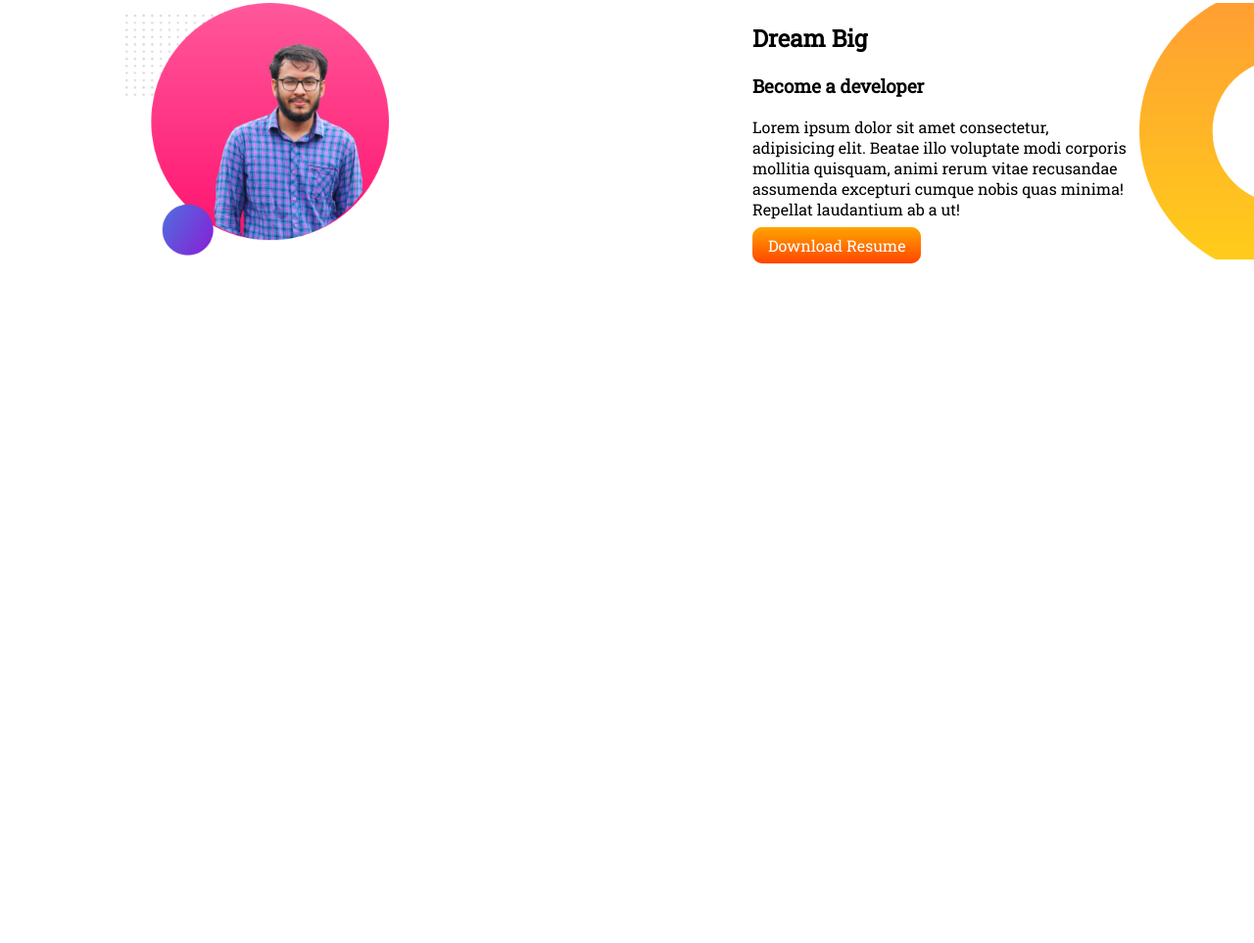
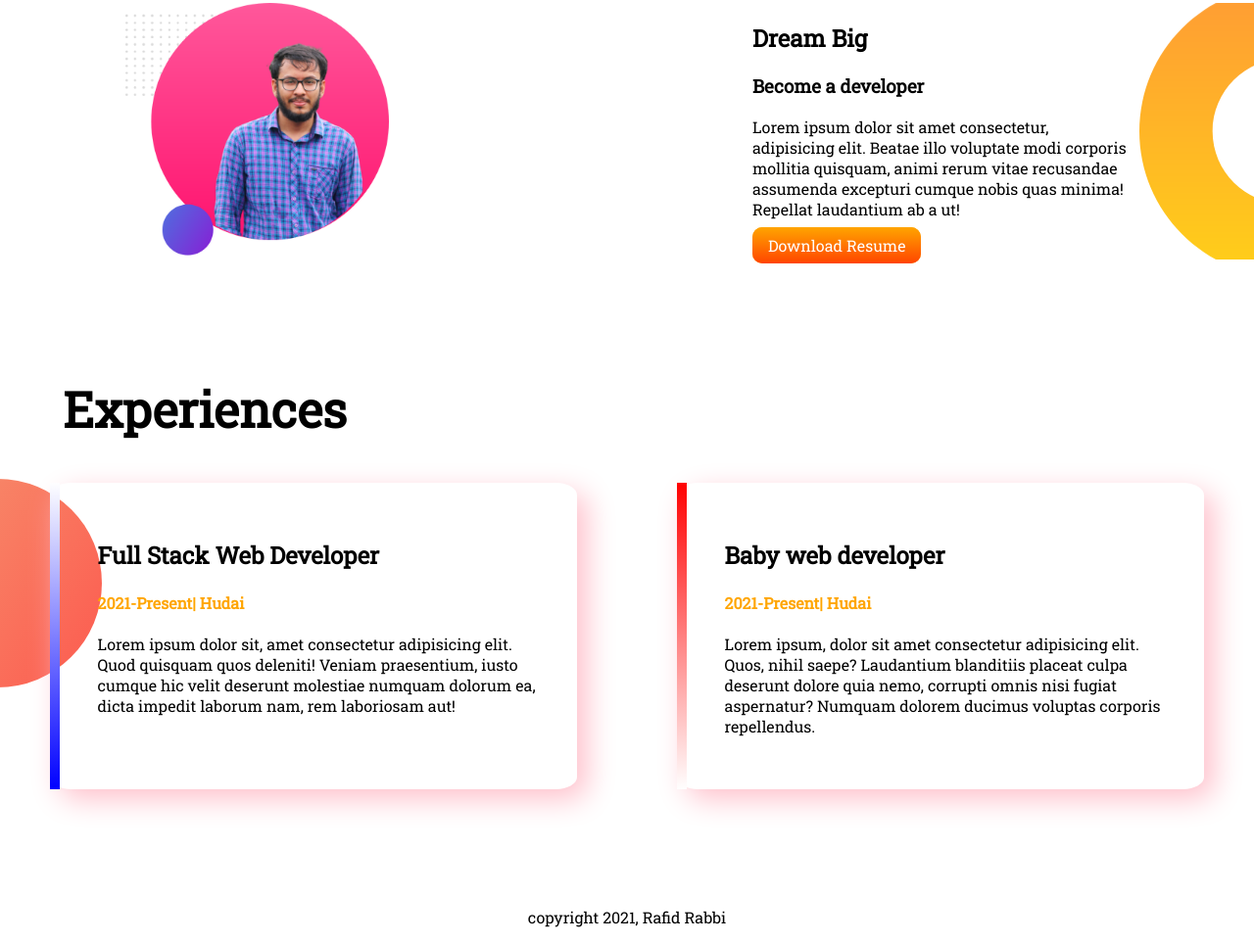
Before and after one commit to ToxicPlatypus/Programming-Hero-Portfolio-Website, a plain HTML site: page index.html in a window 1280 px wide. Shown: the part 625-1588 px from the top of the page at 98% size. Before the commit the page ends 1010 px from the top, so only its background shows below. Drawn offline with Linux system fonts and the light colour scheme; a web font is replaced by a local one.

Commit message:
final commit

```diff
--- a/index.html
+++ b/index.html
@@ -13,7 +13,7 @@
 </head>
 
 <body>
-    <section class="top-banner">
+    <section class="top-banner flexible-container">
         <div class="half-w">
             <h1>Welcome to</h1>
             <h1> <span class="name-color">Rafid Rabbi's</span> Portfolio!!</h1>
@@ -32,7 +32,7 @@
         </div>
     </section>
 
-    <section class="bottom-banner">
+    <section class="bottom-banner flexible-container">
         <div class="half-w">
             <img src="images/rafid-bg2.png" alt="">
         </div>
@@ -46,6 +46,31 @@
             <a class="Hire-me-link" href=""> Download Resume</a>
         </div>
     </section>
+
+    <section class="experience">
+        <h1> <span style="margin-left: 5%;">Experiences</span></h1>
+        <div class="flexible-container">
+            <div id="alexa2" class="experience-item">
+                <h2>Full Stack Web Developer</h2>
+                <h4 class="name-color">2021-Present| Hudai</h4>
+                <p>Lorem ipsum dolor sit, amet consectetur adipisicing elit. Quod quisquam quos deleniti! Veniam
+                    praesentium, iusto cumque hic velit deserunt molestiae numquam dolorum ea, dicta impedit laborum
+                    nam,
+                    rem laboriosam aut!</p>
+            </div>
+            <div id="alexa" class="experience-item">
+                <h2>Baby web developer</h2>
+                <h4 class="name-color">2021-Present| Hudai</h4>
+                <p>Lorem ipsum, dolor sit amet consectetur adipisicing elit. Quos, nihil saepe? Laudantium blanditiis
+                    placeat culpa deserunt dolore quia nemo, corrupti omnis nisi fugiat aspernatur? Numquam dolorem
+                    ducimus
+                    voluptas corporis repellendus.</p>
+            </div>
+        </div>
+    </section>
+    <footer>
+        <p>copyright 2021, Rafid Rabbi</p>
+    </footer>
 </body>
 
 </html>
--- a/style.css
+++ b/style.css
@@ -11,7 +11,7 @@ h1{
     color: orange;
 }
 
-section{
+.flexible-container{
     display: flex;
     margin-bottom: 120px;
 }
@@ -46,3 +46,34 @@ section{
     background-repeat: no-repeat;
     background-position: right;
 }
+
+.experience{
+    background-image: url(images/exp-bg.png);
+    background-repeat: no-repeat;
+    background-position: left;
+}
+
+.experience-item{
+    width: 50%;
+    margin-left: 4%;
+    margin-right: 4%;
+    border-radius: 4%;
+    box-shadow: 10px 10px 30px pink;
+    padding: 3%;
+}
+
+#alexa{
+    border-left: 10px solid;
+    border-image: linear-gradient(red, white);
+    border-image-slice: 1;
+}
+
+#alexa2{
+    border-left: 10px solid;
+    border-image: linear-gradient(white, blue);
+    border-image-slice: 1;
+}
+
+footer p{
+    text-align-last: center;
+}
```
Also changed, not shown: images/20210928160734_IMG_1332-01-removebg-preview.png (deleted), images/IMG_1191-01-removebg-preview.png (deleted), images/IMG_8033-removebg-preview.png (deleted), images/jhankar.png (deleted), images/jhankar2.png (deleted), 4 other files.
